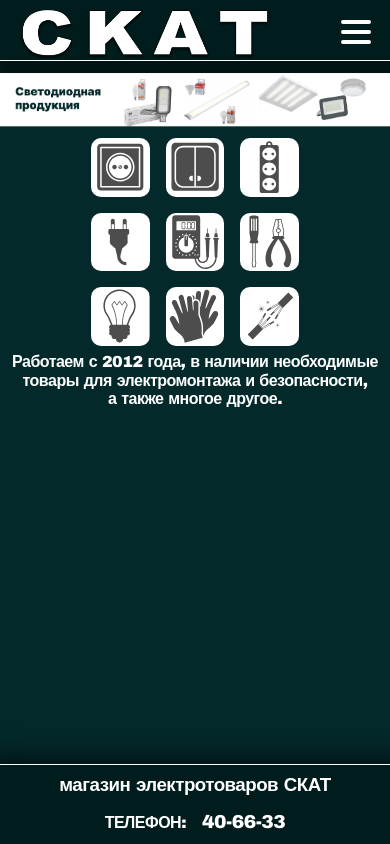
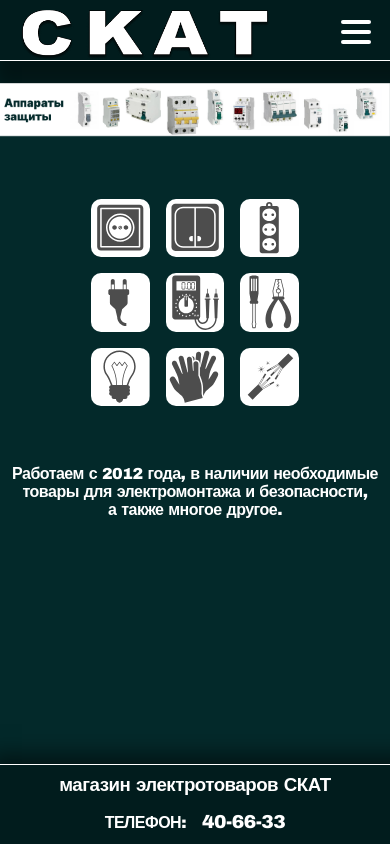
Before and after one commit to misterildar/ckat-frontend, a React (Vite) app: page / in a window 390 px wide. Built offline with nearby package versions, Linux system fonts and the light colour scheme.

Commit message:
fix delay slider gap mobile

```diff
--- a/src/components/slider/slider.tsx
+++ b/src/components/slider/slider.tsx
@@ -17,7 +17,7 @@ export const Slider: FC = () => {
   useEffect(() => {
     const timer = setTimeout(() => {
       setImages(arrayImages);
-    }, 1500);
+    }, 3000);
 
     return () => clearTimeout(timer);
   }, []);
--- a/src/pages/home.tsx
+++ b/src/pages/home.tsx
@@ -12,6 +12,8 @@ export const Home: FC = () => {
   const isMobile = device === 'mobile';
 
   const styleImage = isMobile ? styles.home__image_mobile : styles.home__image;
+
+  const styleHome = isMobile ? styles.home__mobile : styles.home;
 
   const styleGrid = isMobile ? styles.home__grid_mobile : styles.home__grid;
 
@@ -29,7 +31,7 @@ export const Home: FC = () => {
 
   return (
     <div className={styles.wrapper}>
-      <div className={styles.home}>
+      <div className={styleHome}>
         <Slider />
         <div className={styleGrid}>
           {arraySvg.map((svg, index) => (
--- a/src/pages/style.module.scss
+++ b/src/pages/style.module.scss
@@ -20,6 +20,14 @@
   flex-direction: column;
   align-items: center;
   gap: 2vw;
+
+  &__mobile {
+    display: flex;
+    flex-direction: column;
+    align-items: center;
+    padding-top: 10px;
+    gap: 15vw;
+  }
 
   &__vector {
     display: flex;
```
